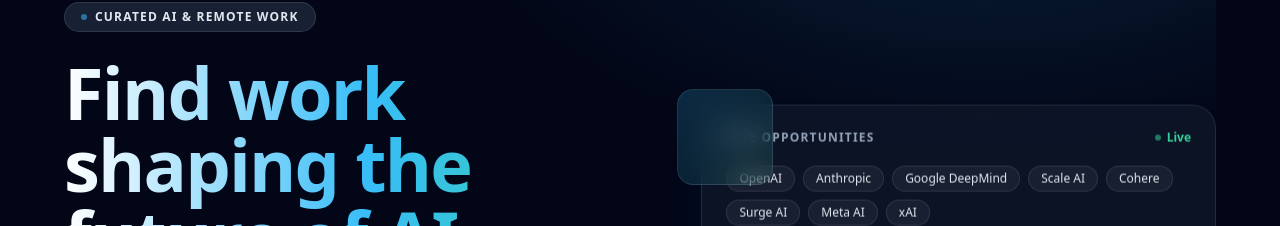
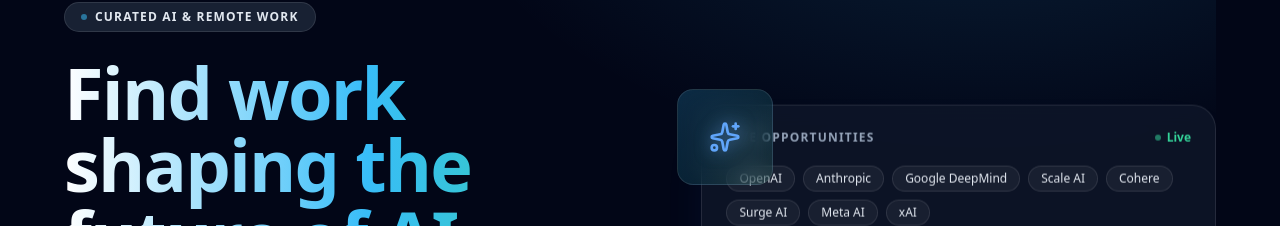
Before and after one commit to abdelhadiChenini/ai-job-board-git, a Next.js app: page / in a window 1280 px wide. Shown: the part 183-409 px from the top of the page. Built offline with nearby package versions, Linux system fonts and the light colour scheme; no server answers; the database is empty.

Commit message:
Add glowing Sparkles icon to hero floating glassmorphism square

```diff
--- a/app/components/Hero.tsx
+++ b/app/components/Hero.tsx
@@ -1,5 +1,6 @@
 import SearchBar from "@/components/SearchBar";
 import { prisma } from "@/lib/prisma";
+import { Sparkles } from "lucide-react";
 
 const trendTags = [
   "OpenAI",
@@ -139,7 +140,9 @@ export async function Hero() {
             </div>
           </div>
 
-          <div className="absolute -left-6 -top-6 hidden h-24 w-24 animate-float-delayed rounded-2xl border border-white/10 bg-gradient-to-br from-accent/20 to-emerald-400/10 backdrop-blur-md sm:block" />
+          <div className="absolute -left-6 -top-6 hidden h-24 w-24 animate-float-delayed items-center justify-center rounded-2xl border border-white/10 bg-gradient-to-br from-accent/20 to-emerald-400/10 backdrop-blur-md sm:flex">
+            <Sparkles className="h-8 w-8 text-blue-400 drop-shadow-[0_0_8px_rgba(96,165,250,0.5)]" />
+          </div>
           <div className="absolute -bottom-8 -right-4 hidden h-32 w-32 animate-float rounded-3xl border border-white/10 bg-slate-900/60 backdrop-blur-md sm:block">
             <div className="flex h-full flex-col items-center justify-center gap-1">
               <span
--- a/package.json
+++ b/package.json
@@ -23,6 +23,7 @@
     "@tiptap/starter-kit": "^3.31.3",
     "@vercel/analytics": "^2.0.1",
     "bcryptjs": "^3.0.3",
+    "lucide-react": "^1.48.0",
     "next": "^14.2.18",
     "next-auth": "^4.24.15",
     "nodemailer": "^7.0.13",
```
Also changed, not shown: 1 other file (tests, documents, lock files or other folders).
